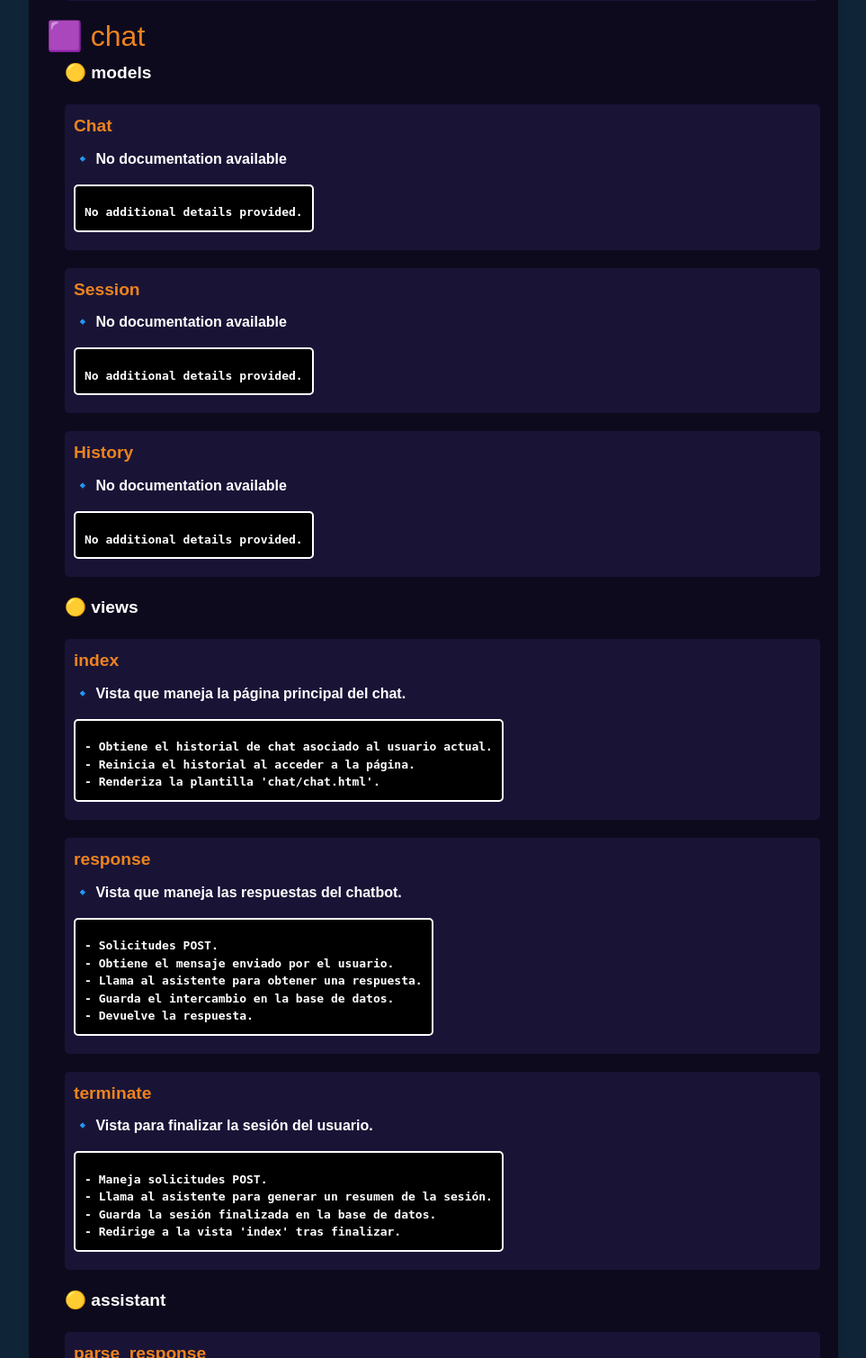
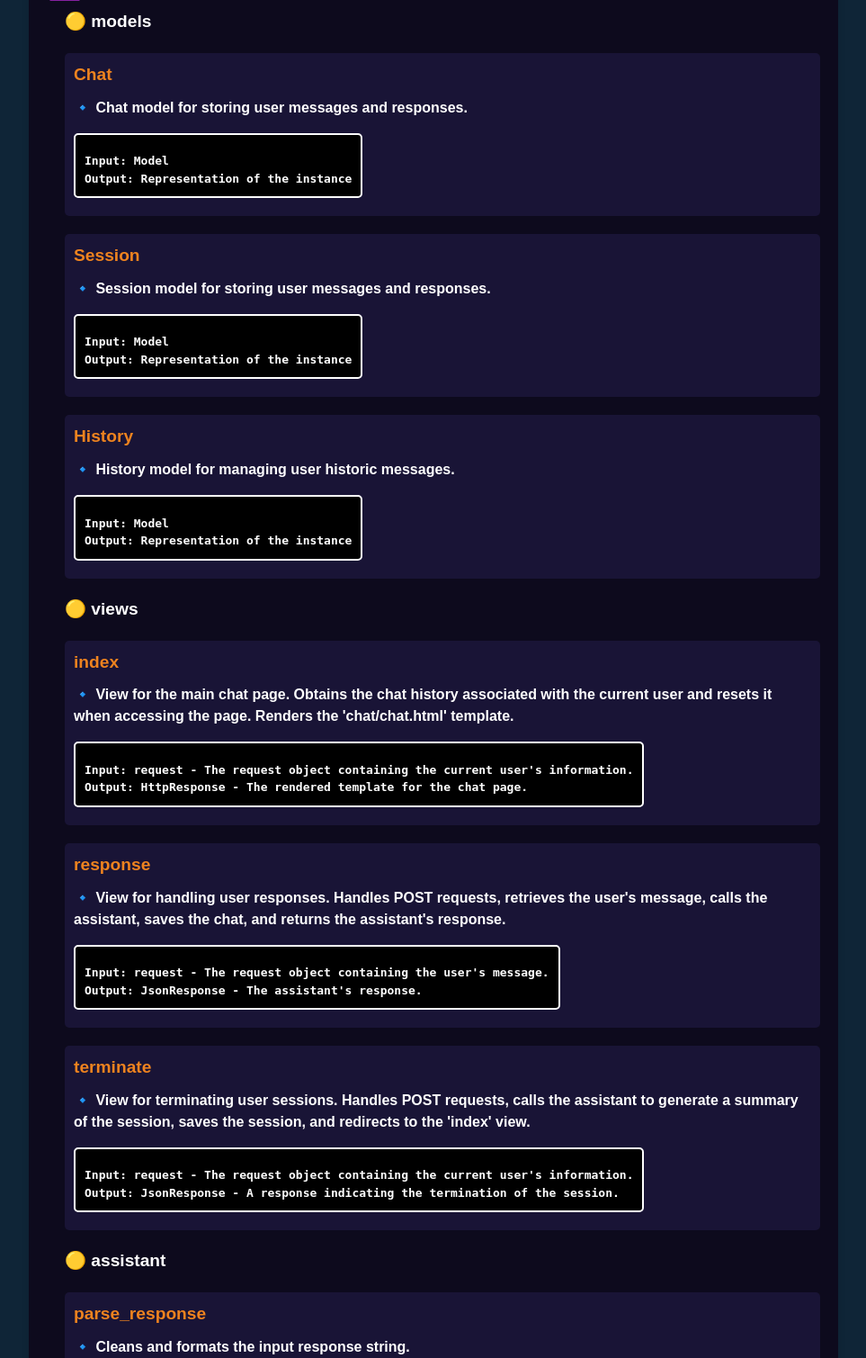
Before and after one commit to Rubi960/HackUDC25, a Django app: page /docs/ in a window 1280 px wide. Shown: the part 4991-6500 px from the top of the page at 90% size, without its empty margins (158-1121 px from the left). Run offline with Django 5.2, Linux system fonts and the light colour scheme; some libraries are stand-ins or nearby versions.

Commit message:
Finished documentation

```diff
--- a/Login/forms.py
+++ b/Login/forms.py
@@ -4,6 +4,13 @@ from django import forms
 
 
 class RegisterForm(UserCreationForm):
+    """
+    Form for registering a new user with email, username and password.
+
+    Input: None
+    Output: RegisterForm
+    Inherits from UserCreationForm and adds email field.
+    """
     username = forms.CharField(required=True,
                                label="Usuario",
                                widget=forms.TextInput(attrs={'class': 'input-centrado form-control', 'placeholder': 'Username'})
--- a/aboutme/models.py
+++ b/aboutme/models.py
@@ -3,6 +3,11 @@ from django.db import models
 
 # Create your models here.
 class Analysis(models.Model):
+    """
+    Model for storing user analysis results.
+    Input: Model
+    Output: Representation of the instance
+    """
     option = models.CharField(max_length=15)
     result = models.CharField(max_length=100000)
     created_at = models.DateTimeField(auto_now_add=True)
--- a/aboutme/profiler.py
+++ b/aboutme/profiler.py
@@ -15,6 +15,11 @@ MBTI = ['ISTJ: The Inspector', 'ISTP: The Crafter', 'ISFJ: The Protector', 'ISFP
 BIGFIVE = ['Openness' 'Conscientiousness', 'Extraversion', 'Agreeableness', 'Neuroticism']
 
 class Profiler:
+    """
+    Class for personality profiling. Contains methods for analyzing the user's personality.
+    Input: User - The user object representing the current user.
+    Output: None
+    """
     def __init__(self, user: User, pretrained: str = 'deepseek-r1:32b'):
         """Initializes the profiler.
 
--- a/aboutme/views.py
+++ b/aboutme/views.py
@@ -9,17 +9,18 @@ from .profiler import Profiler
 # Create your views here.
 def index(request):
     """
-        Vista que renderiza la página principal del análisis.
+    View for the aboutme page. Renders the 'aboutme/aboutme.html' template.
+    Input: request - The request object containing the current user
+    Output: HttpResponse - The rendered template for the aboutme page.
     """
     return render(request, 'aboutme/aboutme.html')
 
 
 def analyze(request):
     """
-        Vista que procesa la solicitud de análisis
-        - Recibe el tipo de análisis que se desea realizar
-        - Ejecuta el Profiler para obtener el análisis del usuario
-        - Muestra por pantalla el análisis
+    View for handling user analysis requests. Handles POST requests, retrieves the user's analysis option, calls the profiler, saves the analysis, and returns the analysis result.
+    Input: request - The request object containing the user's analysis option.
+    Output: JsonResponse - The analysis result.
     """
     if request.method == 'POST':
         option = request.POST.get('option', '')
--- a/chat/assistant.py
+++ b/chat/assistant.py
@@ -6,10 +6,27 @@ from .models import History, User
 
 
 def parse_response(response: str) -> str:
+    """
+    Cleans and formats the input response string.
+
+    Removes sections enclosed in <think> tags and formats bold or italicized
+    text by removing markdown-style annotations.
+
+    AInput: string - The response string to be parsed.
+
+    Output: string - The cleaned and formatted response string.
+    """
+
     response = re.sub(r"<think>.*?</think>", "", response, flags=re.DOTALL).strip()
     return re.sub(r"\*\*(.*?)\*\*|__(.*?)__", lambda m: m.group(1) or m.group(2), response)
 
 class Assistant:
+    """
+    AI assistant class.This class provides methods for interacting with the AI assistant, such as getting the user's name, responding to messages, and generating summaries.
+
+    Input: User - The user object representing the current user.
+    Output: None
+    """
     def __init__(self, user: User, conver: str = 'deepseek-r1:32b', memory: str = 'deepseek-r1:32b'):
         """Initialization of the AI assistant.
 
@@ -33,7 +50,8 @@ class Assistant:
         return list(map(str, self.user.session_set.all()))
 
     def add_history(self, new: Dict[str, str]):
-        """Adds a new message to the history of the session.
+        """
+        Adds a new message to the history of the session.
 
         Args:
             new (Dict[str, str]): New message, with its role and content.
--- a/chat/models.py
+++ b/chat/models.py
@@ -3,6 +3,12 @@ from django.contrib.auth.models import User
 
 # Create your models here
 class Chat(models.Model):
+    """
+    Chat model for storing user messages and responses.
+
+    Input: Model
+    Output: Representation of the instance
+    """
     message = models.CharField(max_length=100000)
     response = models.CharField(max_length=100000)
     created_at = models.DateTimeField(auto_now_add=True)
@@ -11,6 +17,12 @@ class Chat(models.Model):
         return self.message
 
 class Session(models.Model):
+    """
+    Session model for storing user messages and responses.
+
+    Input: Model
+    Output: Representation of the instance
+    """
     summary = models.CharField(max_length=100000)
     created_at = models.DateTimeField(auto_now_add=True)
     user = models.ForeignKey(User, on_delete=models.CASCADE)
@@ -19,6 +31,12 @@ class Session(models.Model):
         return self.summary
 
 class History(models.Model):
+    """
+    History model for managing user historic messages.
+
+    Input: Model
+    Output: Representation of the instance
+    """
     user = models.ForeignKey(User, on_delete=models.CASCADE)
     first_name = models.CharField(max_length=100)
     history = models.JSONField(default=list)
--- a/chat/templates/chat/chat.html
+++ b/chat/templates/chat/chat.html
@@ -32,6 +32,8 @@
             max-width: 70%;
             padding: 0.5rem 1rem;
             border-radius: 0.5rem;
+            word-break: break-word;
+            white-space: normal;
         }
         .message.ai {
             background-color: #ff8ebc;
--- a/chat/views.py
+++ b/chat/views.py
@@ -8,10 +8,9 @@ from .assistant import Assistant
 
 def index(request):
     """
-        Vista que maneja la página principal del chat.
-        - Obtiene el historial de chat asociado al usuario actual.
-        - Reinicia el historial al acceder a la página.
-        - Renderiza la plantilla 'chat/chat.html'.
+    View for the main chat page. Obtains the chat history associated with the current user and resets it when accessing the page. Renders the 'chat/chat.html' template.
+    Input: request - The request object containing the current user's information.
+    Output: HttpResponse - The rendered template for the chat page.
     """
     history, created = History.objects.get_or_create(
         user=request.user,
@@ -24,13 +23,11 @@ def index(request):
 
 def response(request):
     """
-        Vista que maneja las respuestas del chatbot.
-        - Solicitudes POST.
-        - Obtiene el mensaje enviado por el usuario.
-        - Llama al asistente para obtener una respuesta.
-        - Guarda el intercambio en la base de datos.
-        - Devuelve la respuesta.
+    View for handling user responses. Handles POST requests, retrieves the user's message, calls the assistant, saves the chat, and returns the assistant's response.
+    Input: request - The request object containing the user's message.
+    Output: JsonResponse - The assistant's response.
     """
+
     if request.method == 'POST':
         message = request.POST.get('message', '')
         answer = Assistant(request.user).answer(message)
@@ -41,11 +38,9 @@ def response(request):
 
 def terminate(request):
     """
-        Vista para finalizar la sesión del usuario.
-        - Maneja solicitudes POST.
-        - Llama al asistente para generar un resumen de la sesión.
-        - Guarda la sesión finalizada en la base de datos.
-        - Redirige a la vista 'index' tras finalizar.
+    View for terminating user sessions. Handles POST requests, calls the assistant to generate a summary of the session, saves the session, and redirects to the 'index' view.
+    Input: request - The request object containing the current user's information.
+    Output: JsonResponse - A response indicating the termination of the session.
     """
     if request.method == 'POST':
         assistant = Assistant(request.user)
--- a/docs/utils.py
+++ b/docs/utils.py
@@ -25,7 +25,7 @@ def get_project_docs():
 
         for root, _, files in os.walk(app_path):
             for file in files:
-                if file.endswith(".py") and file not in ["__init__.py", "apps.py", "tests.py", "migrations", "0002_history_session.py", "0001_initial.py", "0003_alter_history_history"]:
+                if file.endswith(".py") and file not in ["__init__.py", "apps.py", "tests.py", "migrations", "0002_history_session.py", "0001_initial.py", "0003_alter_history_history.py", "0004_alter_history_history.py"]:
                     file_path = os.path.join(root, file)
                     module_name = os.path.splitext(file)[0]
 
--- a/static/css/chat.css
+++ b/static/css/chat.css
@@ -71,8 +71,9 @@
   }
   .chat-header {
     padding: 10px;
-    background-color: #742a2a;
-    color: rgb(240, 152, 21);
+    background-color: #007bff;
+    color: rgb(15, 9, 1);
+    font-weight: bold;
     text-align: center;
     border-top-left-radius: 5px;
     border-top-right-radius: 5px;
```
Also changed, not shown: templates/base.html (+7 -7 lines), static/img/alien.svg (deleted).
